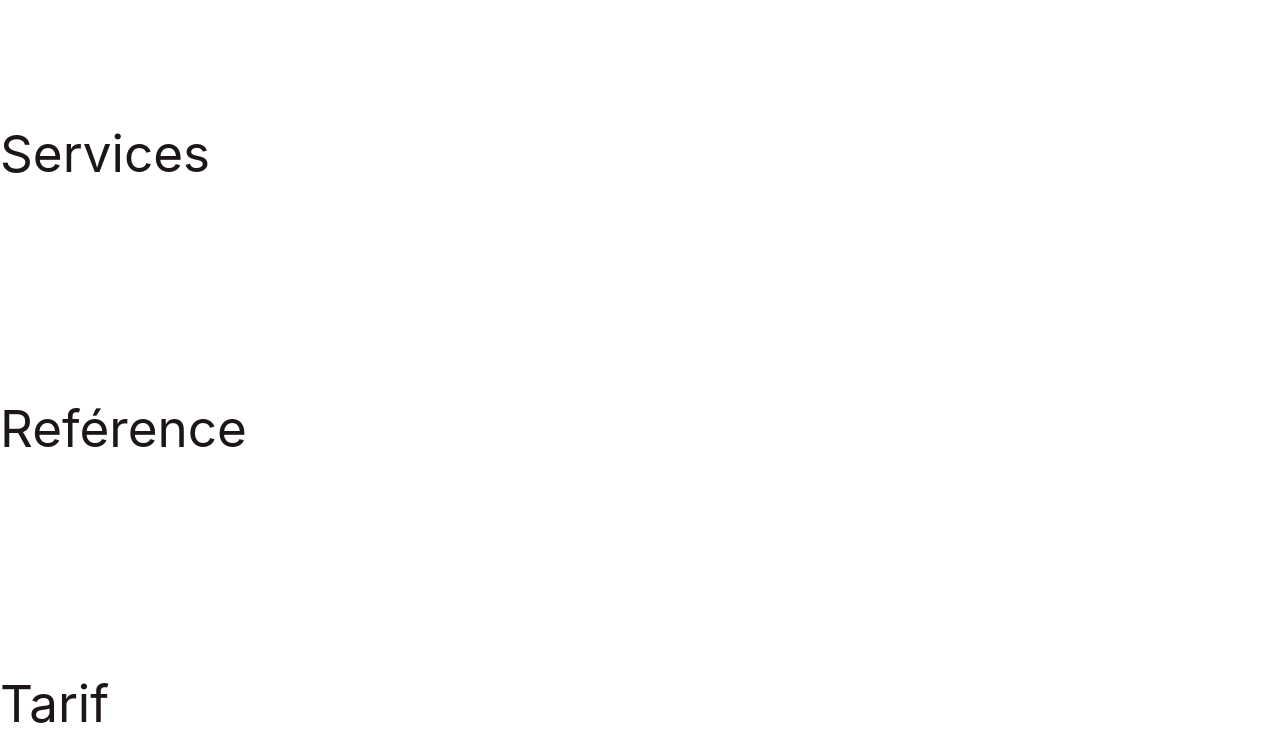
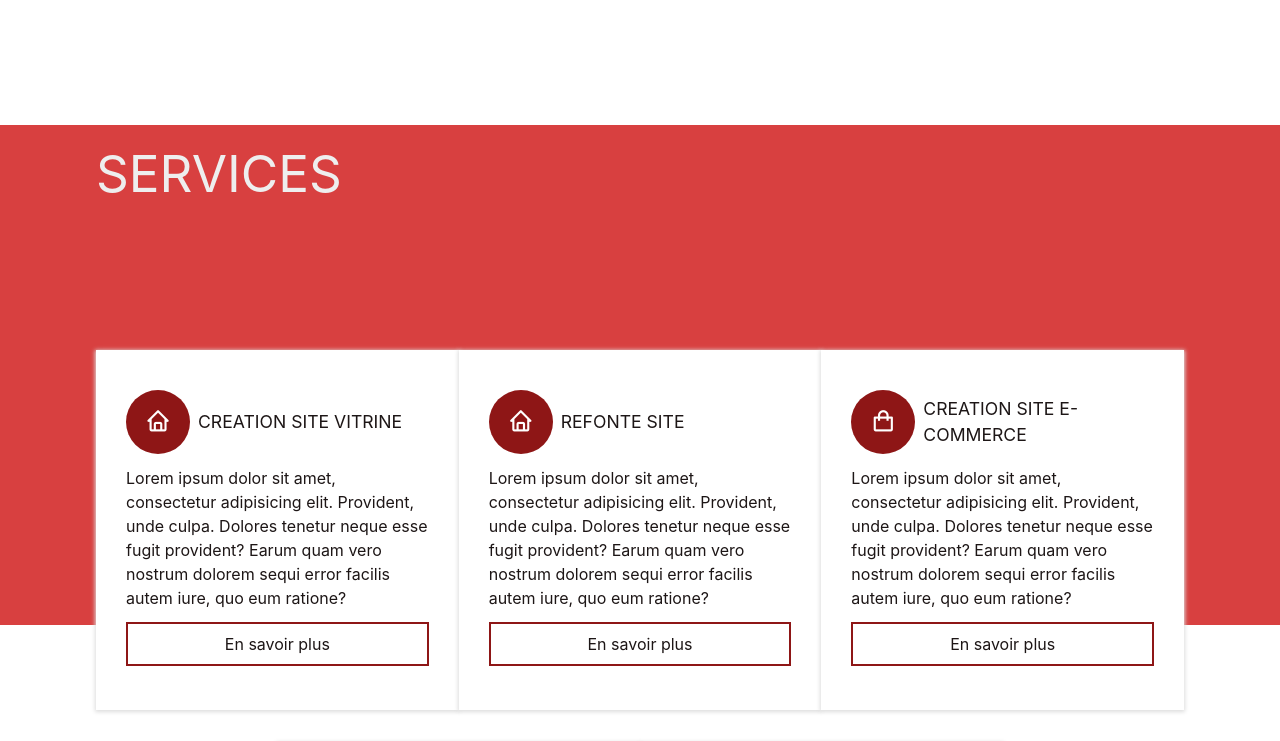
Before and after one commit to rodcoding89/oniline-presence, a React (Vite) app: page /en in a window 1280 px wide. Shown: the part 500-1241 px from the top of the page. Built offline with nearby package versions, Linux system fonts and the light colour scheme.

Commit message:
begin with service section integration

```diff
--- a/src/component/services.tsx
+++ b/src/component/services.tsx
@@ -1,12 +1,72 @@
 import { Element } from 'react-scroll';
+import Icon from './Icon';
 interface ServiceProps{
 
 }
-
+const services = [
+    {
+        id:1,
+        service:{
+            serviceName:"Creation site vitrine",
+            shortDescript:"Lorem ipsum dolor sit amet, consectetur adipisicing elit. Provident, unde culpa. Dolores tenetur neque esse fugit provident? Earum quam vero nostrum dolorem sequi error facilis autem iure, quo eum ratione?",
+            icon:"bx-home"
+        }
+    },
+    {
+        id:2,
+        service:{
+            serviceName:"Refonte site",
+            shortDescript:"Lorem ipsum dolor sit amet, consectetur adipisicing elit. Provident, unde culpa. Dolores tenetur neque esse fugit provident? Earum quam vero nostrum dolorem sequi error facilis autem iure, quo eum ratione?",
+            icon:"bx-home"
+        }
+    },
+    {
+        id:3,
+        service:{
+            serviceName:"Creation site e-commerce",
+            shortDescript:"Lorem ipsum dolor sit amet, consectetur adipisicing elit. Provident, unde culpa. Dolores tenetur neque esse fugit provident? Earum quam vero nostrum dolorem sequi error facilis autem iure, quo eum ratione?",
+            icon:"bx-shopping-bag"
+        }
+    },
+    {
+        id:4,
+        service:{
+            serviceName:"Logiciel métiers / Saas",
+            shortDescript:"Lorem ipsum dolor sit amet, consectetur adipisicing elit. Provident, unde culpa. Dolores tenetur neque esse fugit provident? Earum quam vero nostrum dolorem sequi error facilis autem iure, quo eum ratione?",
+            icon:"bx-desktop"
+        }
+    },
+    {
+        id:5,
+        service:{
+            serviceName:"Application mobile",
+            shortDescript:"Lorem ipsum dolor sit amet, consectetur adipisicing elit. Provident, unde culpa. Dolores tenetur neque esse fugit provident? Earum quam vero nostrum dolorem sequi error facilis autem iure, quo eum ratione?",
+            icon:"bx-devices"
+        }
+    }
+]
 const Services:React.FC<ServiceProps> = ()=>{
+    console.log("service",services)
     return (
         <Element className="min-h-[200px] mt-[75px]" name="services">
-            <h1>Services</h1>
+            <div className='bg-thirty h-[500px]'>
+                <h1 className='mb-10 ml-[calc(15%/2)] pt-[20px] text-fifty uppercase'>Services</h1>
+            </div>
+            <div className='w-[85%] mx-auto mt-[-275px]'>
+                <div className='flex justify-center items-start gap-y-8 flex-wrap'>
+                    {
+                        services.map((item:any)=>{
+                            return (
+                                <div key={item.id} className='w-1/3 px-[30px] border-b-4 border-solid py-[40px] bg-white boxShadow transition-hover duration-[.4s] ease-in border-white hover:border-b-secondary'>
+                                    <div className='flex justify-start items-center gap-2 mb-3'><span className='w-16 h-16 rounded-full bg-secondary flex justify-center items-center'><Icon name={item.service.icon} color="#fff" size="1.6em"/></span><h3 className='uppercase text-[1.1em] flex-1'>{item.service.serviceName}</h3></div>
+                                    <p className='mb-3'>{item.service.shortDescript}</p>
+                                    <div className='border-2 border-solid border-secondary py-2 px-5 text-center cursor-pointer transition-hover duration-[.5s] ease-in hover:bg-secondary hover:text-white'>En savoir plus</div>
+                                </div>
+                            )
+                        })
+                    }
+                </div>
+            </div>
         </Element>
     )
 }
--- a/src/index.css
+++ b/src/index.css
@@ -17,9 +17,9 @@
 
 
 .languages {
-  -webkit-box-shadow: 3px 3px 10px 3px #dddddd;
-  -moz-box-shadow: 3px 3px 10px 3px #dddddd;
-  box-shadow: 3px 3px 10px 3px #dddddd;
+  -webkit-box-shadow: 3px 3px 5px 3px #dddddd;
+  -moz-box-shadow: 3px 3px 5px 3px #dddddd;
+  box-shadow: 3px 3px 5px 3px #dddddd;
   transition: all .5s .2s, opacity .2s;
 }
 body{
@@ -37,11 +37,6 @@ ul{
   transition: background .2s;
 }
 
-.language-picker__flag {
-  display: flex
-;
-  align-items: center;
-}
 .language-picker__button .icon {
   height: 16px;
   width: 16px;
@@ -53,9 +48,9 @@ ul{
   margin-right: 5px;
 }
 .header{
-  -webkit-box-shadow: 3px 3px 10px 3px #dddddd;
-  -moz-box-shadow: 3px 3px 10px 3px #dddddd;
-  box-shadow: 3px 3px 10px 3px #dddddd;
+  -webkit-box-shadow: 0 0.5px 4px 1px #dddddd;
+  -moz-box-shadow: 0 0.5px 4px 1px #dddddd;
+  box-shadow: 0 0.5px 4px 1px #dddddd;
   background-color: #fff;
 }
 .header a{
@@ -99,4 +94,13 @@ h1 {
   -webkit-box-shadow: 3px 3px 10px 3px #dddddd;
   -moz-box-shadow: 3px 3px 10px 3px #dddddd;
   box-shadow: 3px 3px 10px 3px #dddddd;
+  span{
+    display: flex;
+    align-items: center;
+  }
 }
+.boxShadow{
+  -webkit-box-shadow: 0 0.5px 4px 1px #dddddd;
+  -moz-box-shadow: 0 0.5px 4px 1px #dddddd;
+  box-shadow: 0 0.5px 4px 1px #dddddd;
+}
```
